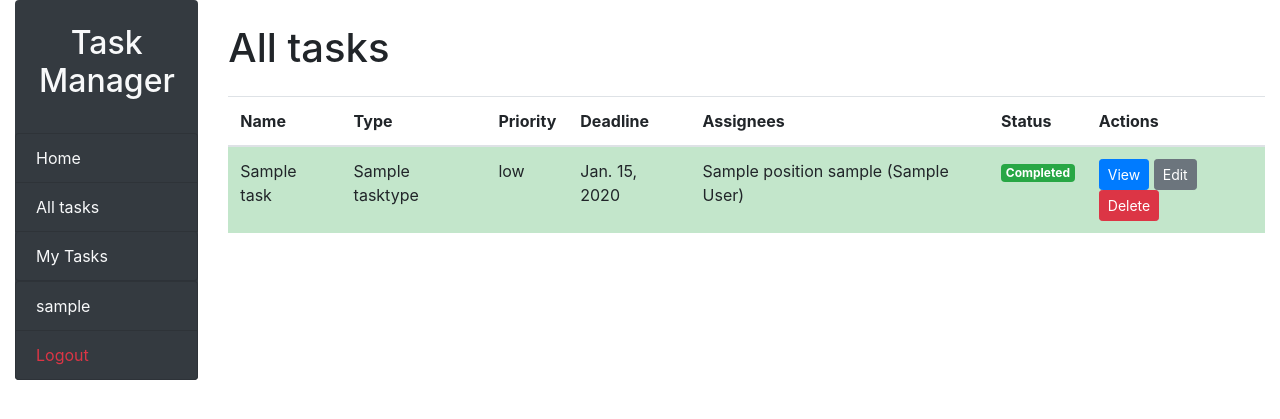
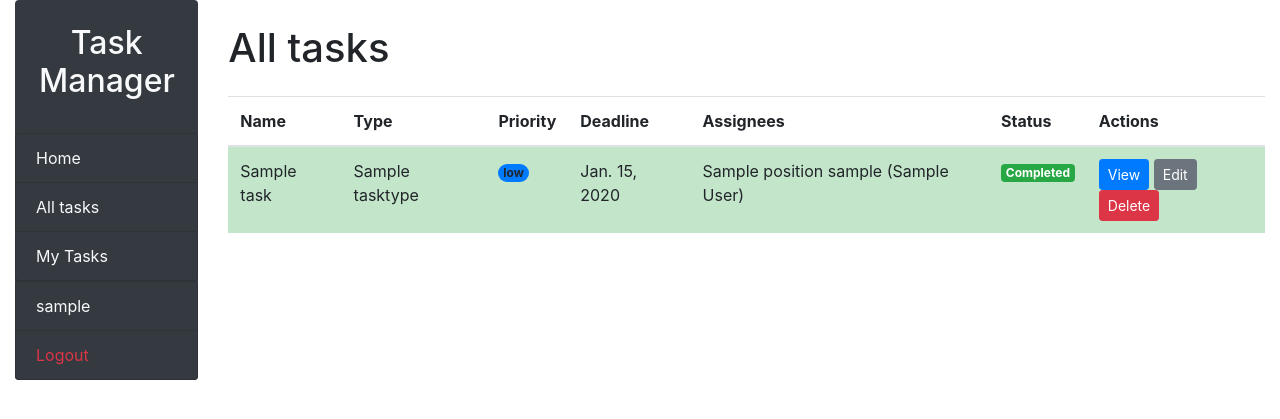
Before and after one commit to DanSheremeta/task-manager, a Django app: page / in a window 1280 px wide. Shown: the top 419 px of the page. Run offline with Django 5.2, Linux system fonts and the light colour scheme; a user stored in the database is signed in; tables that the repository leaves empty hold one stand-in row (values such as "Sample post").

Commit message:
changed priority and is completed badges on task list page

```diff
--- a/templates/tasks/task_list.html
+++ b/templates/tasks/task_list.html
@@ -19,7 +19,15 @@
       <tr class="{% if task.is_completed %}table-success{% else %}table-active{% endif %}">
         <td>{{ task.name }}</td>
         <td>{{ task.task_type }}</td>
-        <td>{{ task.priority }}</td>
+        <td>
+          {% if task.priority == "low" %}
+            <span class="badge rounded-pill bg-primary">{{ task.priority }}</span>
+          {% elif task.priority == "medium" %}
+            <span class="badge rounded-pill bg-warning text-dark">{{ task.priority }}</span>
+          {% else %}
+            <span class="badge rounded-pill bg-danger">{{ task.priority }}</span>
+          {% endif %}
+        </td>
         <td>{{ task.deadline }}</td>
         <td>
           {% for assignee in task.assignees.all %}
@@ -30,7 +38,7 @@
           {% if task.is_completed %}
             <span class="badge badge-success">Completed</span>
           {% else %}
-            <span class="badge badge-warning">Pending</span>
+            <span class="badge badge-secondary">Pending</span>
           {% endif %}
         </td>
         <td>
```
